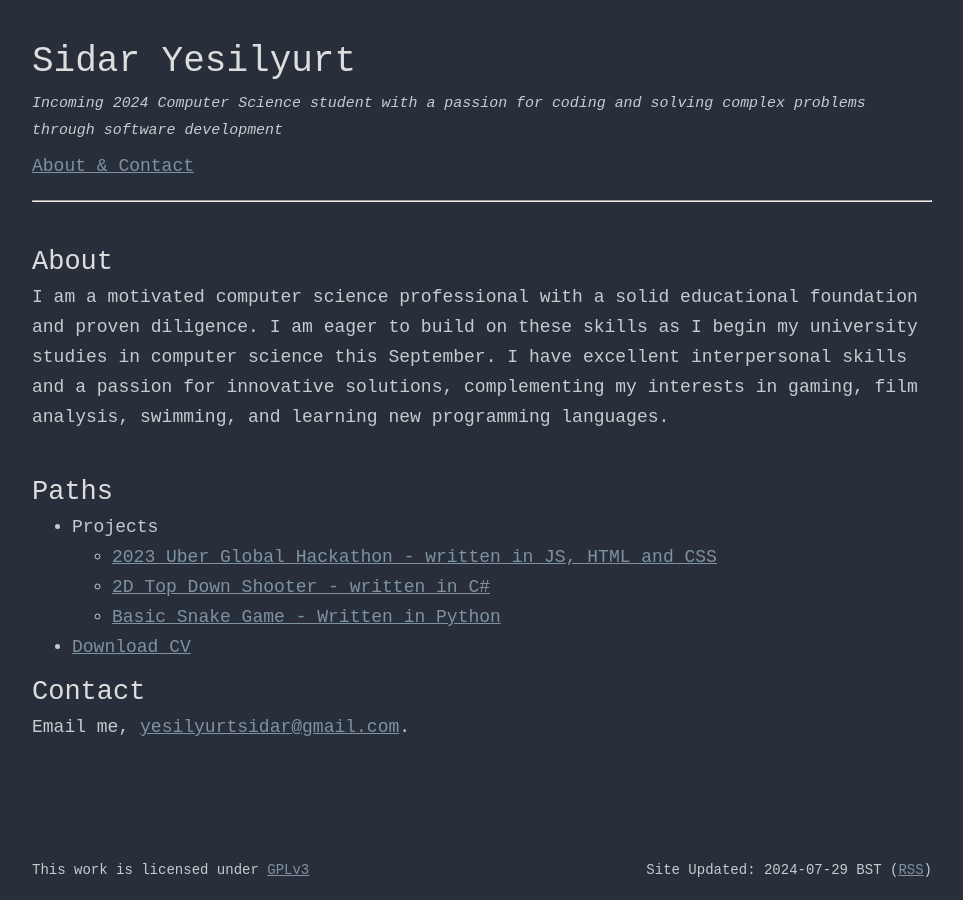
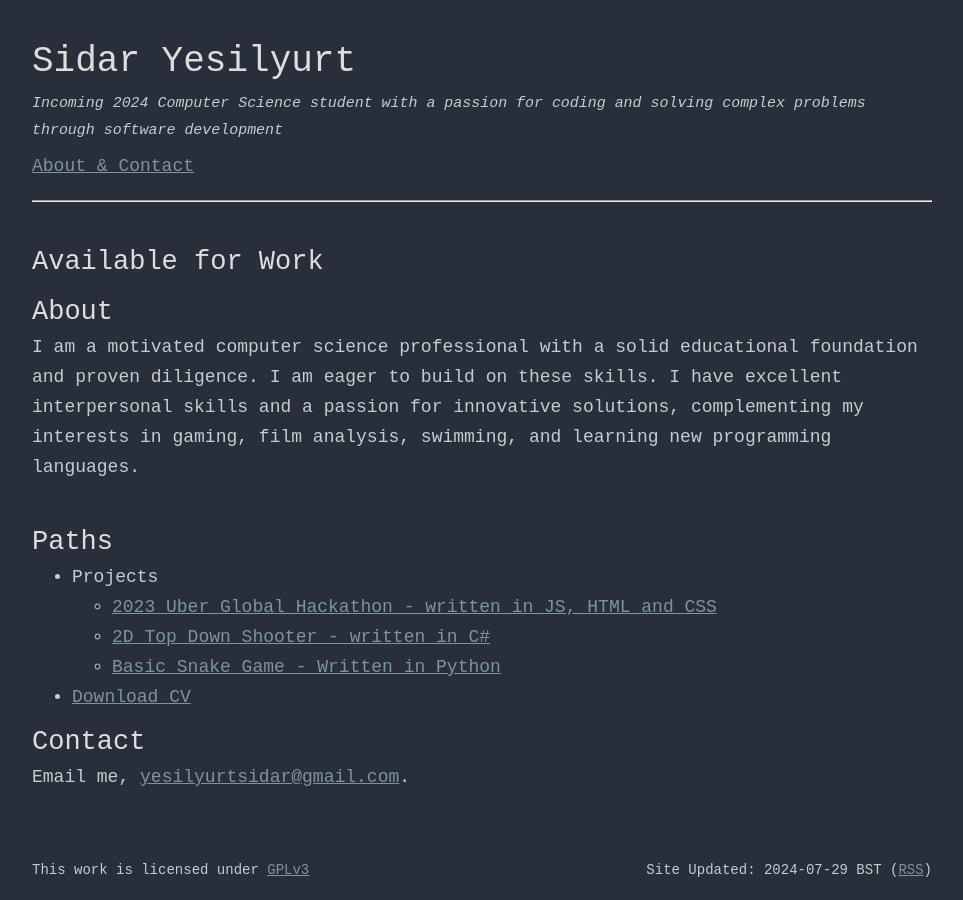
Before and after one commit to sidar-yesilyurt/sidar-yesilyurt.github.io, a Jekyll site: the page built from index.md, in a window 1280 px wide. Shown: the whole page, without its empty margins (158-1121 px from the left). Built offline with Jekyll 4.4.1, drawn with Linux system fonts in a browser that asks for light colours.

Commit message:
Update index.md

```diff
--- a/index.md
+++ b/index.md
@@ -2,9 +2,10 @@
 layout: default
 title: Sidar Yesilyurt
 ---
+## Available for Work
 
 ## About
-I am a motivated computer science professional with a solid educational foundation and proven diligence. I am eager to build on these skills as I begin my university studies in computer science this September. I have excellent interpersonal skills and a passion for innovative solutions, complementing my interests in gaming, film analysis, swimming, and learning new programming languages.
+I am a motivated computer science professional with a solid educational foundation and proven diligence. I am eager to build on these skills. I have excellent interpersonal skills and a passion for innovative solutions, complementing my interests in gaming, film analysis, swimming, and learning new programming languages.
 
 <br>
 
```
